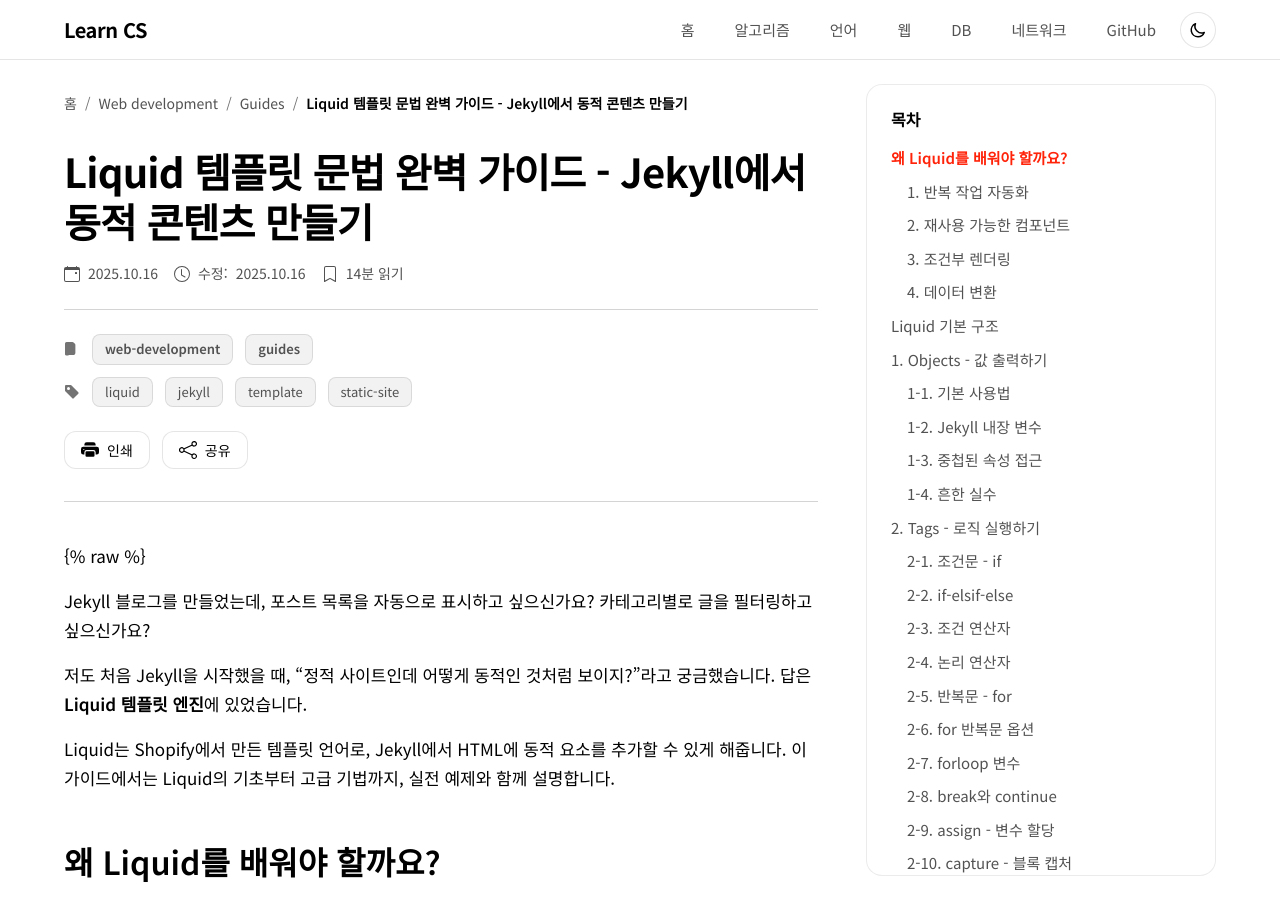
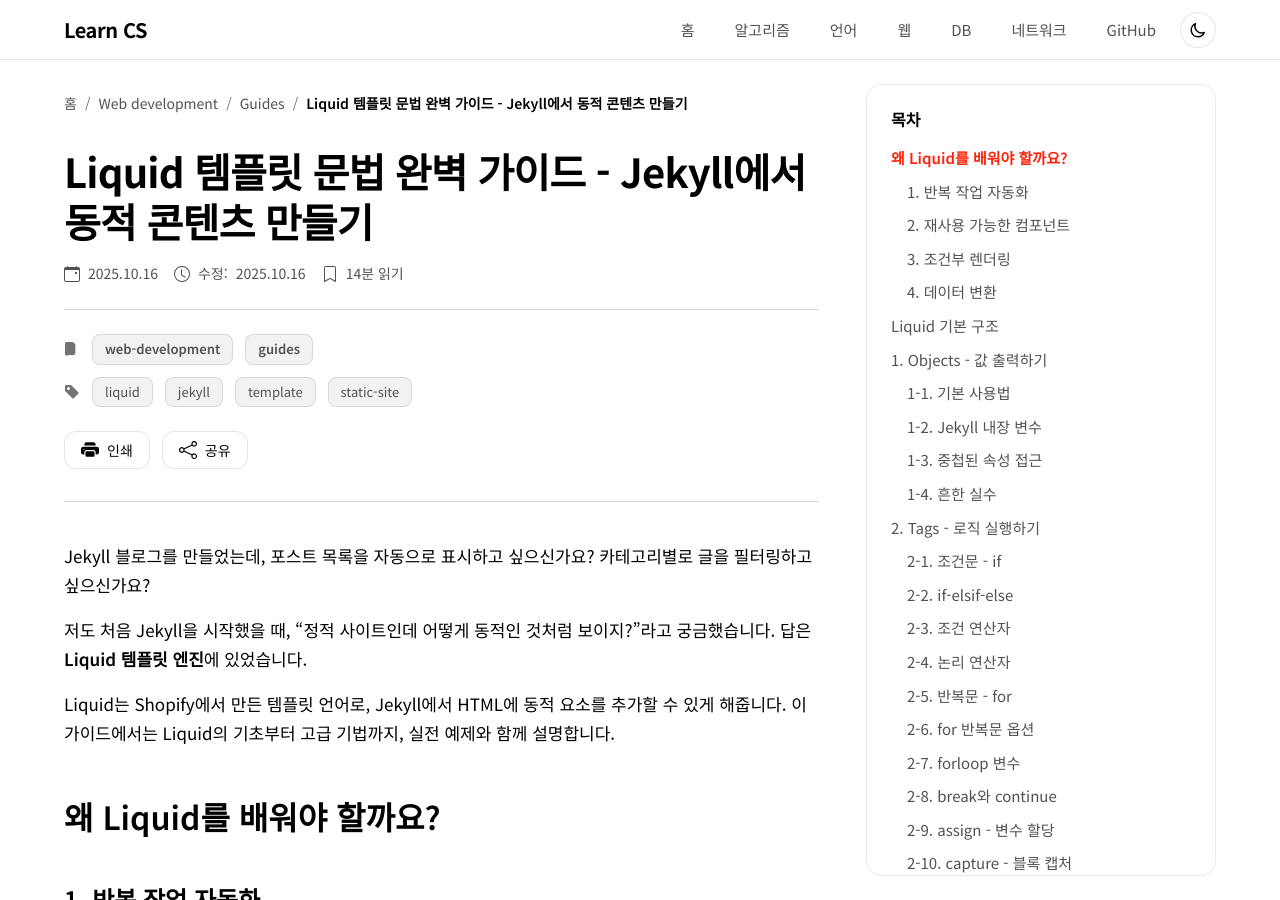
Before and after one commit to lledellebell/learn-cs, a Jekyll site: the page built from web-development/guides/liquid-syntax-guide.md, in a window 1280 px wide and 900 px high. Built offline with Jekyll 4.4.1, drawn with Linux system fonts in a browser that asks for light colours; comment, search, counter and statistics services are not loaded.

Commit message:
fix: `unknown_tag': Liquid syntax error

```diff
--- a/web-development/guides/liquid-syntax-guide.md
+++ b/web-development/guides/liquid-syntax-guide.md
@@ -8,7 +8,6 @@ tags: [liquid, jekyll, template, static-site]
 render_with_liquid: false
 ---
 
-{% raw %}
 # Liquid 템플릿 문법 완벽 가이드 - Jekyll에서 동적 콘텐츠 만들기
 
 Jekyll 블로그를 만들었는데, 포스트 목록을 자동으로 표시하고 싶으신가요? 카테고리별로 글을 필터링하고 싶으신가요?
@@ -985,5 +984,3 @@ paginate_path: "/page/:num/"
 5. 프로젝트 포트폴리오
 
 Liquid를 익히는 가장 좋은 방법은 직접 사용해보는 것입니다. 작은 것부터 시작해서 점차 복잡한 기능을 만들어보세요!
-
-{% endraw %}
```
Also changed, not shown: web-development/guides/jekyll-github-pages-guide.md (+0 -2 lines).
